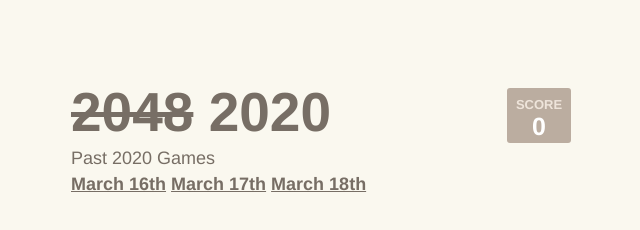
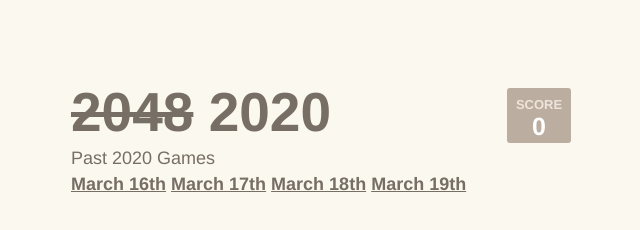
Before and after one commit to brandonlwu/play2020, a plain HTML site: page archive.html in a window 1280 px wide. Shown: the whole page, without its empty margins (319-959 px from the left). Drawn offline with Linux system fonts and the light colour scheme.

Commit message:
Update archive.html

```diff
--- a/archive.html
+++ b/archive.html
@@ -30,6 +30,7 @@
 	  <a class="game-intro" href = "archive/march_16.html">March 16th</a>
 	  <a class="game-intro" href = "archive/march_17.html">March 17th</a>
 	  <a class="game-intro" href = "archive/march_18.html">March 18th</a>
+	  <a class="game-intro" href = "archive/march_19.html">March 19th</a>
 	  </div>
 </body>
 </html>
```
